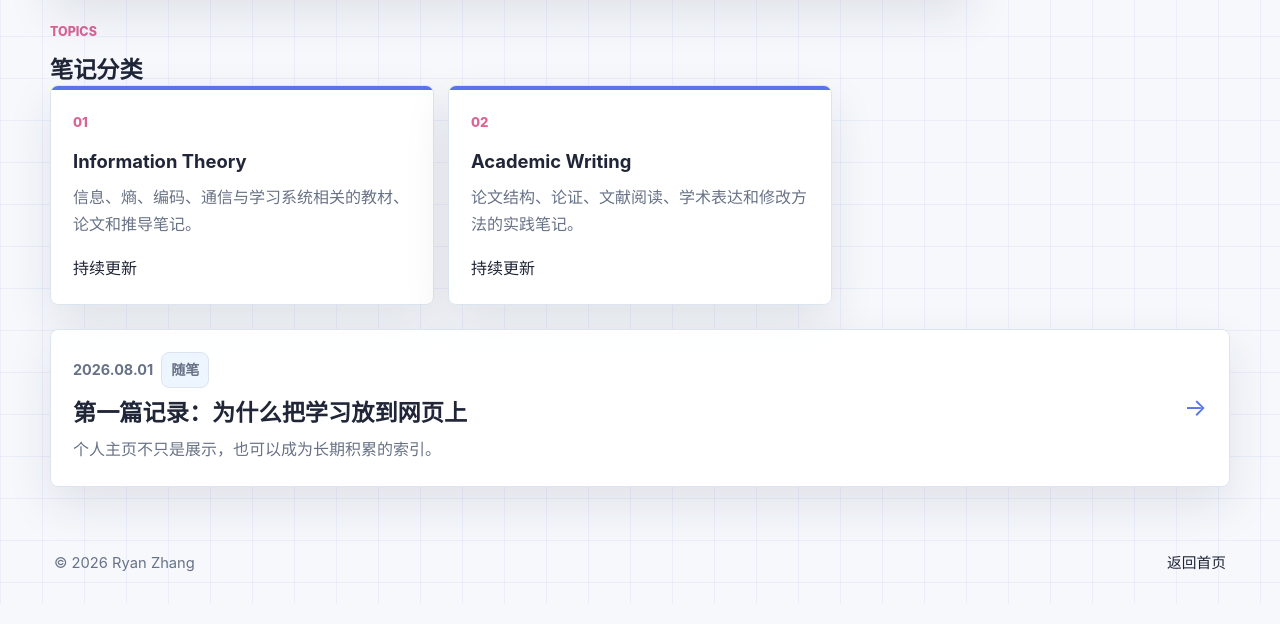
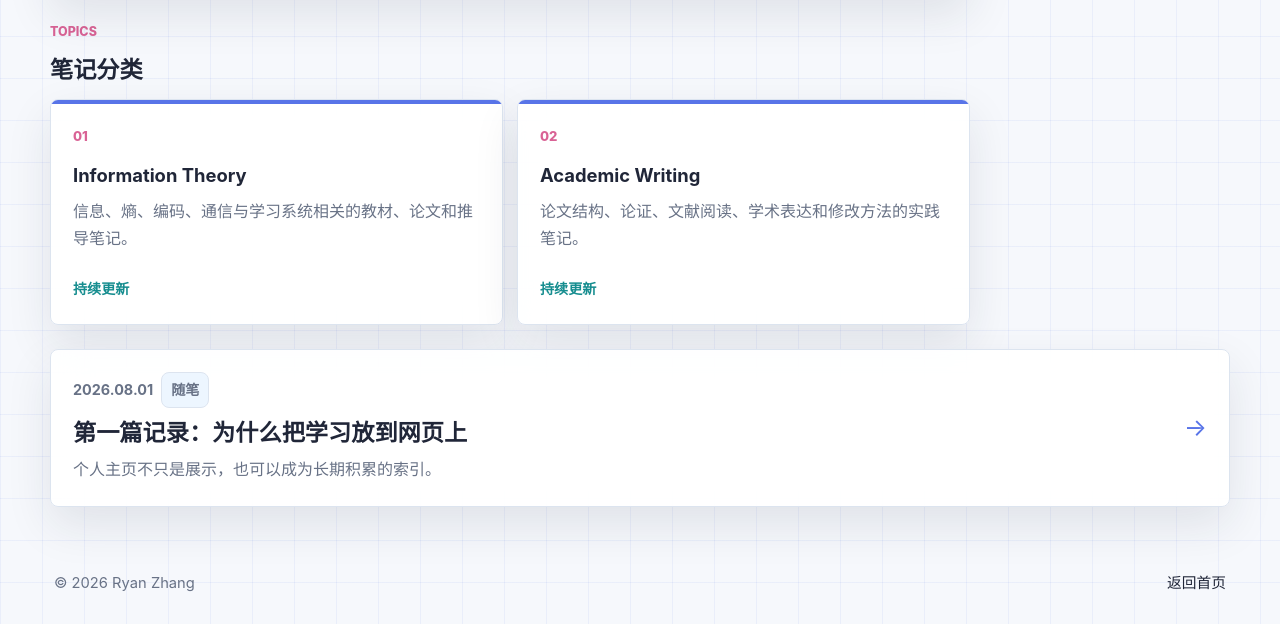
Before and after one commit to RyanZhang307/RyanZhang307.github.io, a website: page blog/index.html in a window 1280 px wide. Shown: the part 300-924 px from the top of the page. Drawn offline with Linux system fonts and the light colour scheme.

Commit message:
Style reading topic cards

```diff
--- a/assets/styles.css
+++ b/assets/styles.css
@@ -508,7 +508,7 @@ time {
 
 .note-grid {
   display: grid;
-  grid-template-columns: repeat(3, minmax(0, 1fr));
+  grid-template-columns: repeat(2, minmax(0, 1fr));
   gap: 14px;
 }
 
@@ -519,6 +519,11 @@ time {
   padding: 22px;
   overflow: hidden;
   transition: transform 160ms ease, border-color 160ms ease;
+}
+
+a.note-card {
+  color: var(--text);
+  text-decoration: none;
 }
 
 .project-card::before,
@@ -563,6 +568,20 @@ time {
 
 .note-index {
   color: var(--pink);
+}
+
+.topic-section {
+  display: grid;
+  gap: 14px;
+  width: min(920px, 100%);
+}
+
+.topic-status {
+  display: inline-flex;
+  margin-top: 8px;
+  color: var(--teal);
+  font-size: 0.88rem;
+  font-weight: 800;
 }
 
 .page-shell {
```
